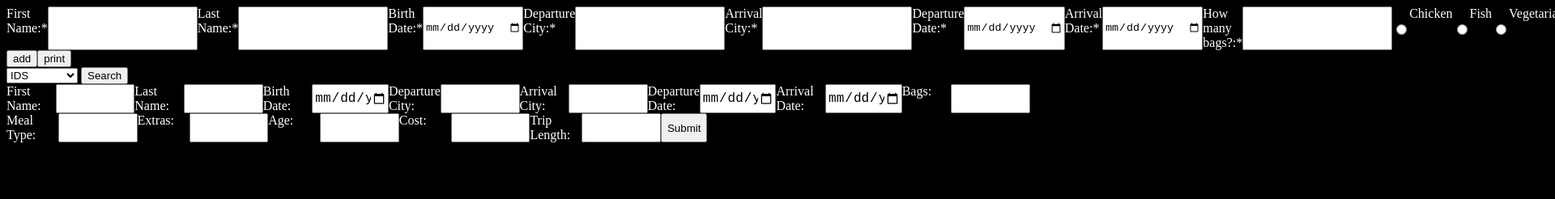
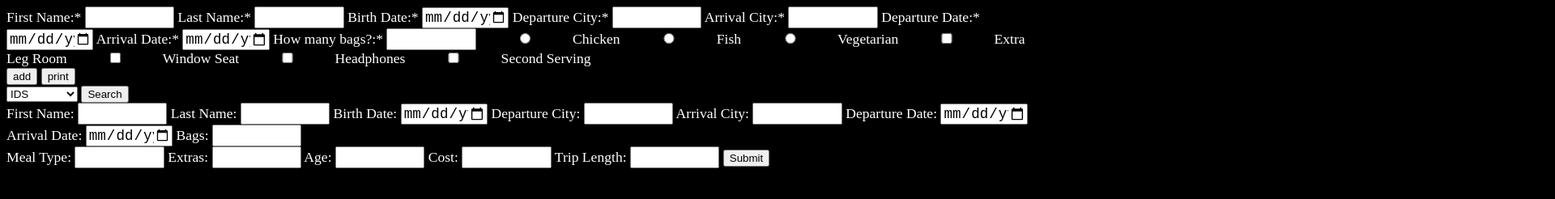
Before and after one commit to jlam303/planePassengers, a plain HTML site: page index.html in a window 1280 px wide. Shown: the top 246 px of the page at 81% size, 1920 px wide, since content can reach past the window. Drawn offline with Linux system fonts and the light colour scheme.

Commit message:
Fixed css

```diff
--- a/n.css
+++ b/n.css
@@ -1,6 +1,11 @@
 html {
     background-color: #000000;
     color: white;
+    overflow-x: hidden;
+    font-size: 2.2vmin;
+}
+body{
+    width: 100vw;
 }
 
 span {
@@ -9,15 +14,9 @@ span {
     margin-left: 20px;
     margin-right: 20px;
 }
-.row{
-    display: flex;
-}
-.row2{
-    display: flex;
-}
-.row2 > input{
-    width: 7vw;
-    font-size: large;
+input{
+    width: 8vw;
+    font-size: 2.2vmin;
 }
 .row2 > label{
     width: 5vw;
```
